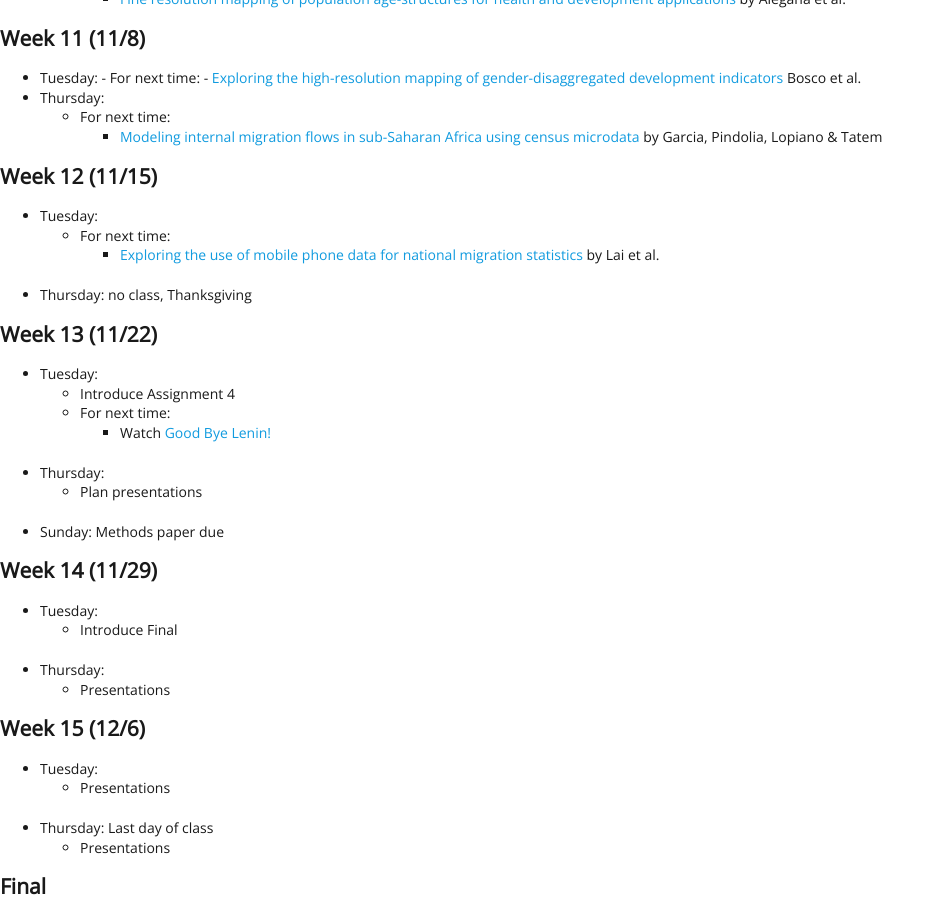
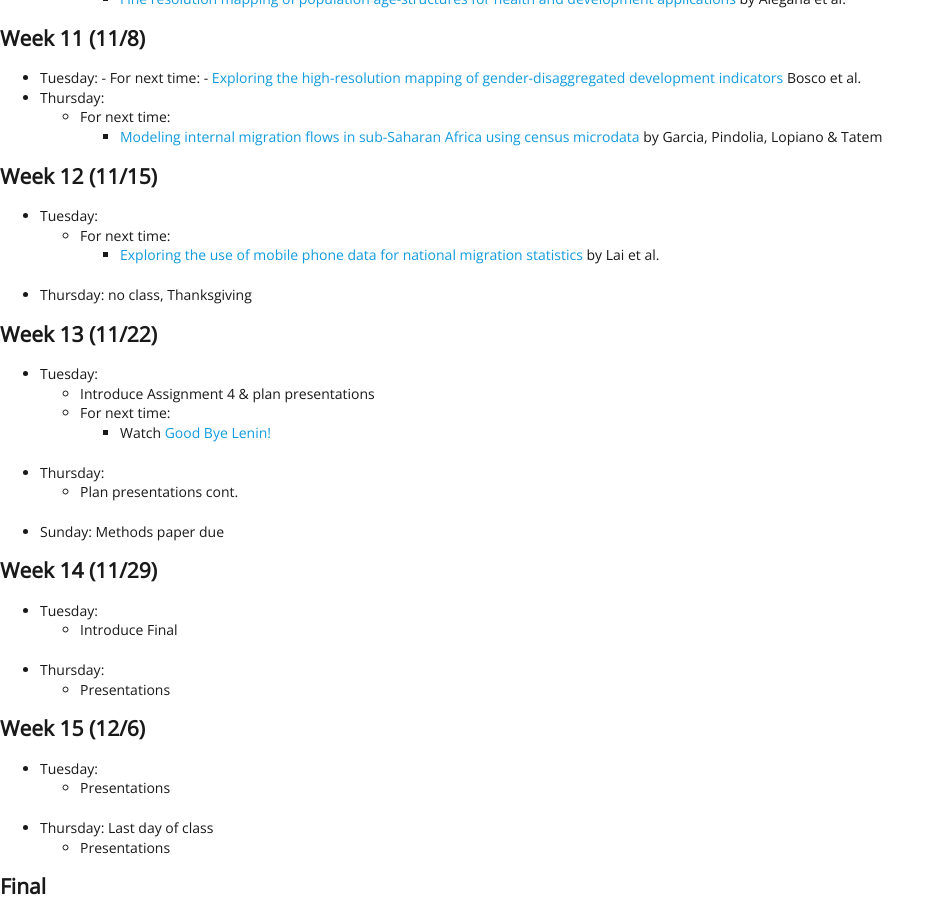
Before and after one commit to EMBrewer/dat150, a Jekyll site: the page built from _posts/2021-09-17-schedule.md, in a window 1280 px wide and 900 px high, scrolled down 2512 px. Shown: the whole window, without its empty margins (0-945 px from the left). Built offline with Jekyll 4.4.1, drawn with Linux system fonts in a browser that asks for light colours; our own code applies the rules of GitHub Pages for plain Markdown files.

Commit message:
Update 2021-09-17-schedule.md

```diff
--- a/_posts/2021-09-17-schedule.md
+++ b/_posts/2021-09-17-schedule.md
@@ -117,11 +117,11 @@
 
 ## Week 13 (11/22)
 - Tuesday:
-	- Introduce Assignment 4
+	- Introduce Assignment 4 & plan presentations
 	- For next time:
 		- Watch [Good Bye Lenin!](https://www.youtube.com/watch?v=u5hzmwGW4Ac)
 - Thursday:
-	- Plan presentations
+	- Plan presentations cont.
 - Sunday: Methods paper due
 
 ## Week 14 (11/29)
```
